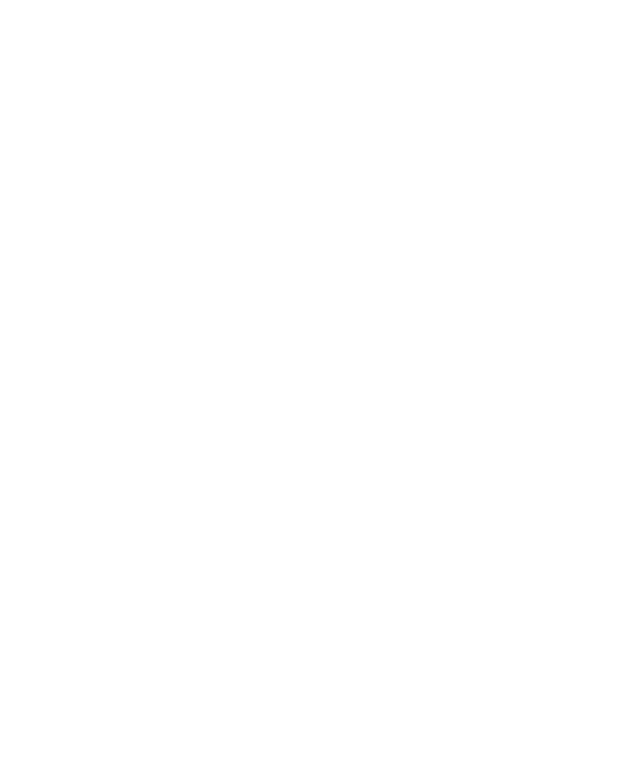
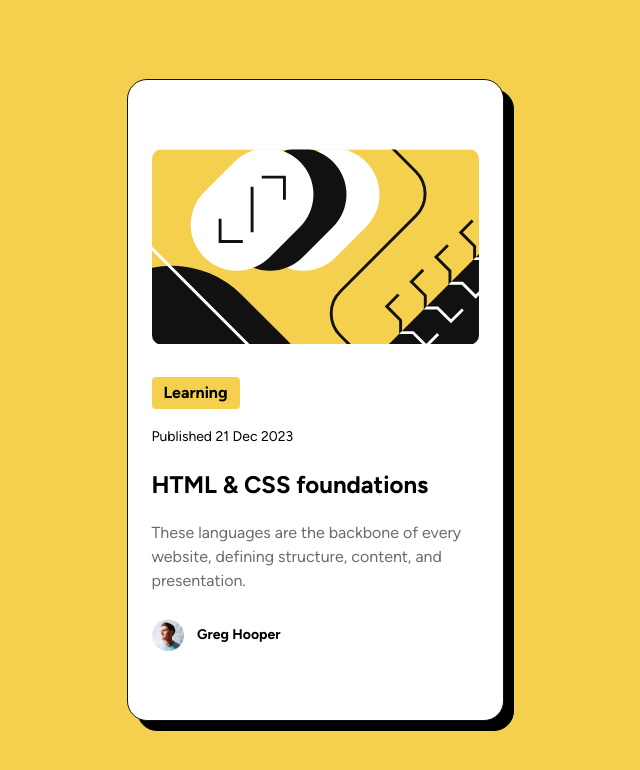
Before and after one commit to loiccape/Blog-preview-card, a plain HTML site: page index.html in a window 1280 px wide. Shown: the whole page, without its empty margins (325-965 px from the left). Drawn offline with Linux system fonts and the light colour scheme.

Commit message:
project done

```diff
--- a/index.html
+++ b/index.html
@@ -1,12 +1,117 @@
 <!DOCTYPE html>
 <html lang="en">
-<head>
-    <meta charset="UTF-8">
-    <meta name="viewport" content="width=device-width, initial-scale=1.0">
+  <head>
+    <meta charset="UTF-8" />
+    <meta name="viewport" content="width=device-width, initial-scale=1.0" />
     <title>Blog preview card</title>
-    <link rel="stylesheet" href="style.css">
-</head>
-<body>
+    <link rel="stylesheet" href="style.css" />
+  </head>
+  <body>
+    <main>
+      <svg xmlns="http://www.w3.org/2000/svg" fill="none" viewBox="0 0 336 201">
+        <g clip-path="url(#a)">
+          <path fill="#F4D04E" d="M0 .5h336v200H0z" />
+          <rect
+            width="139"
+            height="95"
+            x="87.996"
+            y="77.729"
+            fill="#fff"
+            rx="47.5"
+            transform="rotate(-45 87.996 77.729)"
+          />
+          <rect
+            width="139"
+            height="95"
+            x="54.055"
+            y="77.729"
+            fill="#111"
+            rx="47.5"
+            transform="rotate(-45 54.055 77.729)"
+          />
+          <path
+            fill="#111"
+            d="M234.864 209.036 451.4-7.5l67.175 67.175-216.536 216.536z"
+          />
+          <rect
+            width="139"
+            height="95"
+            x="20.114"
+            y="77.729"
+            fill="#fff"
+            rx="47.5"
+            transform="rotate(-45 20.114 77.729)"
+          />
+          <rect
+            width="204.19"
+            height="270.554"
+            fill="#111"
+            rx="102.095"
+            transform="scale(-1 1) rotate(45 -103.887 14.564)"
+          />
+          <path
+            stroke="#fff"
+            stroke-width="3"
+            d="m6.69-357.5 135.583 135.727c12.481 12.494 12.481 32.737 0 45.231L-45.544 11.475c-12.481 12.494-12.481 32.737 0 45.23L107.088 209.5"
+          />
+          <path
+            stroke="#111"
+            stroke-width="3"
+            d="M69.965 71.719v23.334h23.334M136.079 52.273V28.94h-23.334M102.845 38.838v46.67M210.364-37.5l60.873 60.873c12.497 12.496 12.497 32.758 0 45.254l-77.745 77.746c-12.497 12.496-12.497 32.758 0 45.254l69.872 69.873"
+          />
+          <path
+            stroke="#111"
+            stroke-width="3"
+            d="m253.339 149.574-12.144 12.145 14.256 14.257v12.672h12.673l13.729 13.729 12.145-12.145M278.685 124.228l-12.145 12.145 14.257 14.257v12.673h12.673l13.729 13.729 12.145-12.145M304.031 98.883l-12.145 12.144 14.257 14.257v12.673h12.673l13.729 13.729 12.144-12.145M329.376 73.537l-12.145 12.145 14.257 14.257v12.672h12.673l13.729 13.729 12.145-12.144"
+          />
+          <path
+            stroke="#fff"
+            stroke-width="5"
+            d="m354.722 48.191-12.145 12.145 14.257 14.257v12.673h12.673l13.729 13.729 12.145-12.145"
+          />
+          <mask
+            id="b"
+            width="285"
+            height="285"
+            x="234"
+            y="-8"
+            maskUnits="userSpaceOnUse"
+            style="mask-type: alpha"
+          >
+            <path
+              fill="#111"
+              d="M234.864 209.036 451.4-7.5l67.175 67.175-216.536 216.536z"
+            />
+          </mask>
+          <g stroke="#fff" mask="url(#b)">
+            <path
+              stroke-width="3"
+              d="m253.339 149.574-12.144 12.145 14.256 14.257v12.672h12.673l13.729 13.729 12.145-12.145M278.685 124.228l-12.145 12.145 14.257 14.257v12.673h12.673l13.729 13.729 12.145-12.145M304.031 98.883l-12.145 12.144 14.257 14.257v12.673h12.673l13.729 13.729 12.144-12.145M329.376 73.537l-12.145 12.145 14.257 14.257v12.672h12.673l13.729 13.729 12.145-12.145"
+            />
+            <path
+              stroke-width="5"
+              d="m354.722 48.191-12.145 12.145 14.257 14.257v12.673h12.673l13.729 13.729 12.145-12.145"
+            />
+          </g>
+        </g>
+        <defs>
+          <clipPath id="a"><path fill="#fff" d="M0 .5h336v200H0z" /></clipPath>
+        </defs>
+      </svg>
 
-</body>
+      <div class="textContainer">
+        <p class="learningText">Learning</p>
+        <p class="publishedText">Published 21 Dec 2023</p>
+        <p class="foundationsText">HTML & CSS foundations</p>
+        <p>
+          These languages are the backbone of every website, defining structure,
+          content, and presentation.
+        </p>
+      </div>
+      <div class="iconContainer">
+        <img src="./assets/images/image-avatar.webp" alt="user icon" />
+        <p>Greg Hooper</p>
+      </div>
+    </main>
+  </body>
 </html>
--- a/style.css
+++ b/style.css
@@ -0,0 +1,84 @@
+@font-face {
+  font-family: "figtree";
+  src: url(./assets/fonts/Figtree-VariableFont_wght.ttf);
+}
+
+body {
+  display: flex;
+  justify-content: center;
+  align-items: center;
+  height: 100vh;
+  background-color: #f4d04e;
+  margin: 0;
+  padding: 0;
+}
+
+main {
+    background-color: white;
+    border-radius: 20px;
+    width: 327px;
+    height: auto; /* Adaptation à la taille du contenu */
+    filter: drop-shadow(10px 10px black);
+    border: 1px solid #111111;
+    padding: 24px;
+    font-family: "figtree";
+    display: flex;
+    flex-direction: column; /* Mise en colonne */
+    gap: 16px; /* Espace entre éléments */
+  }
+
+
+svg {
+  border-radius: 10px;
+}
+
+.textContainer {
+  width: 336px;
+  height: 194px;
+  line-height: 150%;
+  letter-spacing: 0px;
+}
+
+.learningText {
+  font-weight: bold;
+  background-color: #f4d04e;
+  border-radius: 4px;
+  width: fit-content;
+  padding: 4px 12px 4px 12px;
+  font-size: 16px;
+}
+
+.publishedText {
+  font-size: 14px;
+}
+
+.foundationsText {
+  font-size: 24px;
+  font-weight: bolder;
+}
+
+.textContainer :last-child {
+  color: #6b6b6b;
+  font-size: 16px;
+}
+
+.iconContainer {
+  height: 32px;
+  width: 129px;
+  display: flex;
+  align-items: center;
+  justify-content: space-between;
+  margin-top: 48px;
+  font-size: 14px;
+  font-weight: bold;
+}
+
+.iconContainer img{
+    width: 32px;
+}
+
+@media (min-width: 1024px) {
+    main {
+      padding: 69px 24px;
+    }
+  }
```
